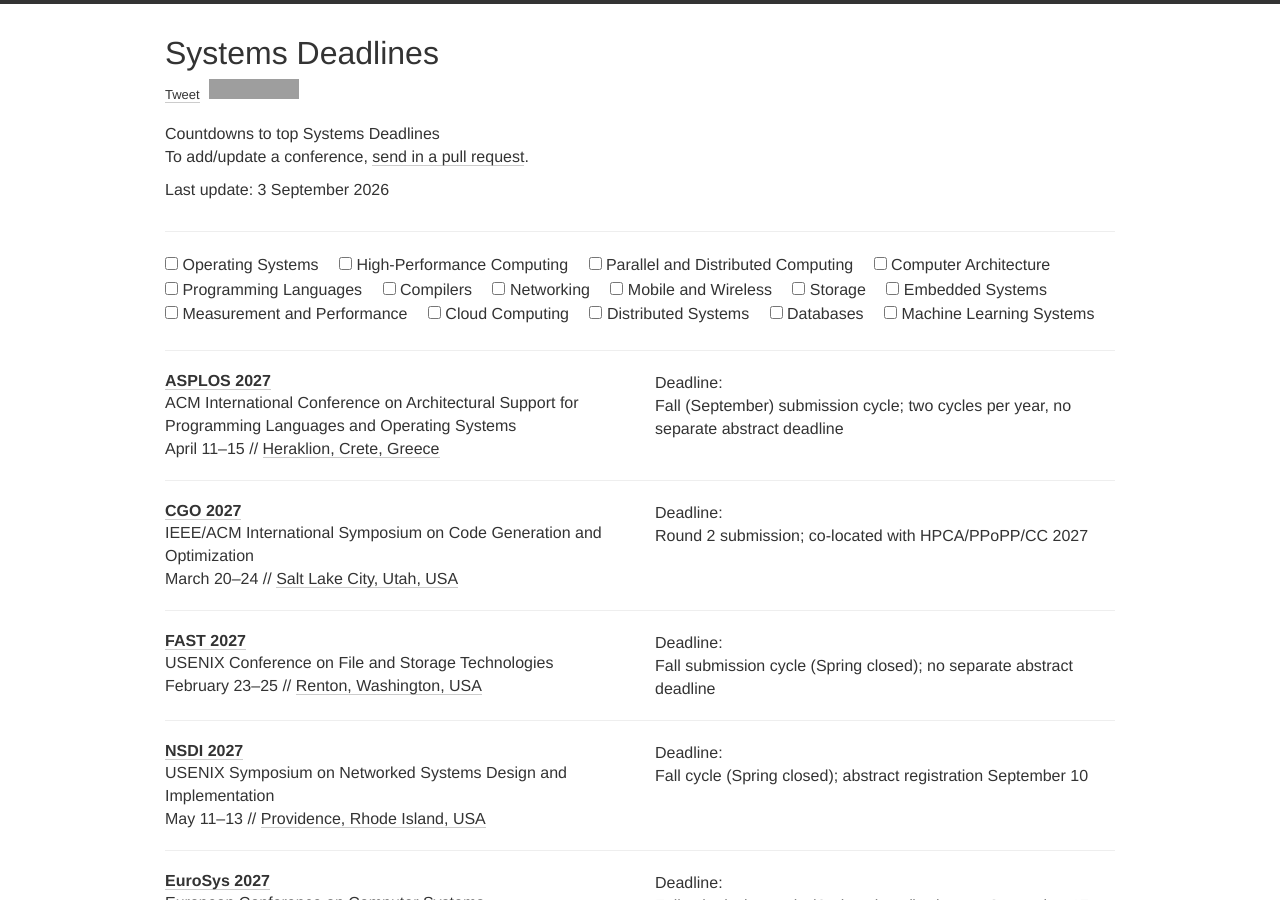
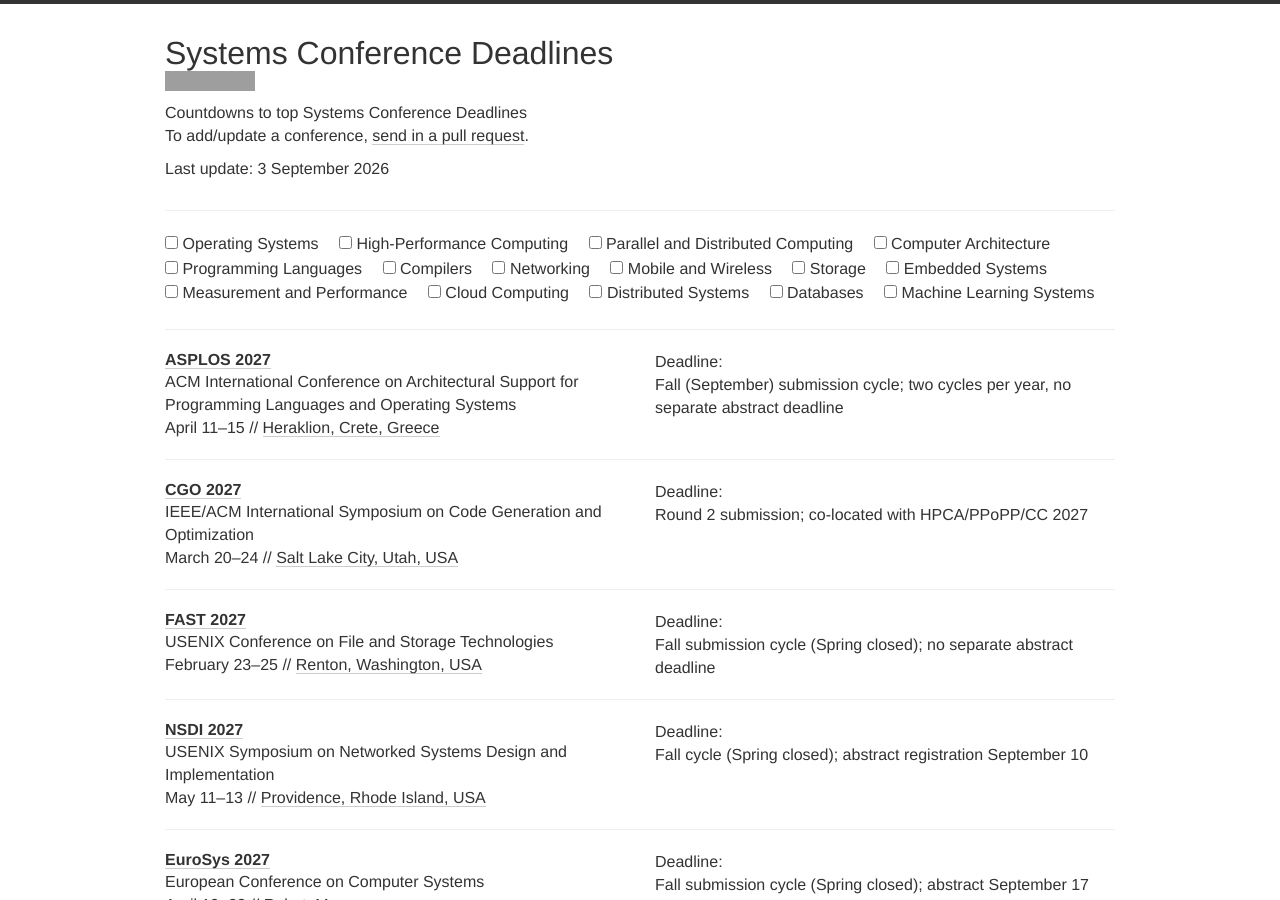
Before and after one commit to khale/sys-deadlines, a Jekyll site: the page built from index.html, in a window 1280 px wide and 900 px high. Built offline with Jekyll 4.4.1, drawn with Linux system fonts in a browser that asks for light colours; nearby versions of some CDN libraries; comment, search, counter and statistics services are not loaded; grey boxes are pictures that could not be loaded.

Commit message:
Remove Twitter share button from header
Co-Authored-By: Claude Opus 4.8 <noreply@anthropic.com>
Claude-Session: https://claude.ai/code/session_01699RzVUiPNM4Mw7dhcaxUx

```diff
--- a/_config.yml
+++ b/_config.yml
@@ -1,5 +1,5 @@
-title: Systems Deadlines
-description: Countdowns to top Systems Deadlines
+title: Systems Conference Deadlines
+description: Countdowns to top Systems Conference Deadlines
 author: Kyle Hale
 
 domain: "khale.github.io"
--- a/index.html
+++ b/index.html
@@ -21,7 +21,6 @@
           <div class="col-xs-12 col-sm-8">
             <h1>
               {{ site.title }}<br>
-              <a href="https://twitter.com/share" class="twitter-share-button" data-text="{{ site.description }}{% if site.twitter_hashtag %} #{{ site.twitter_hashtag }}{% endif %}" data-show-count="false" style="font-size:13px;">Tweet</a><script async src="//platform.twitter.com/widgets.js" charset="utf-8"></script>
               <iframe src="https://ghbtns.com/github-btn.html?user={{ site.github_username }}&repo={{ site.github_repo }}&type=star&count=true" frameborder="0" scrolling="0" width="170px" height="20px"></iframe>
             </h1>
           </div>
```
